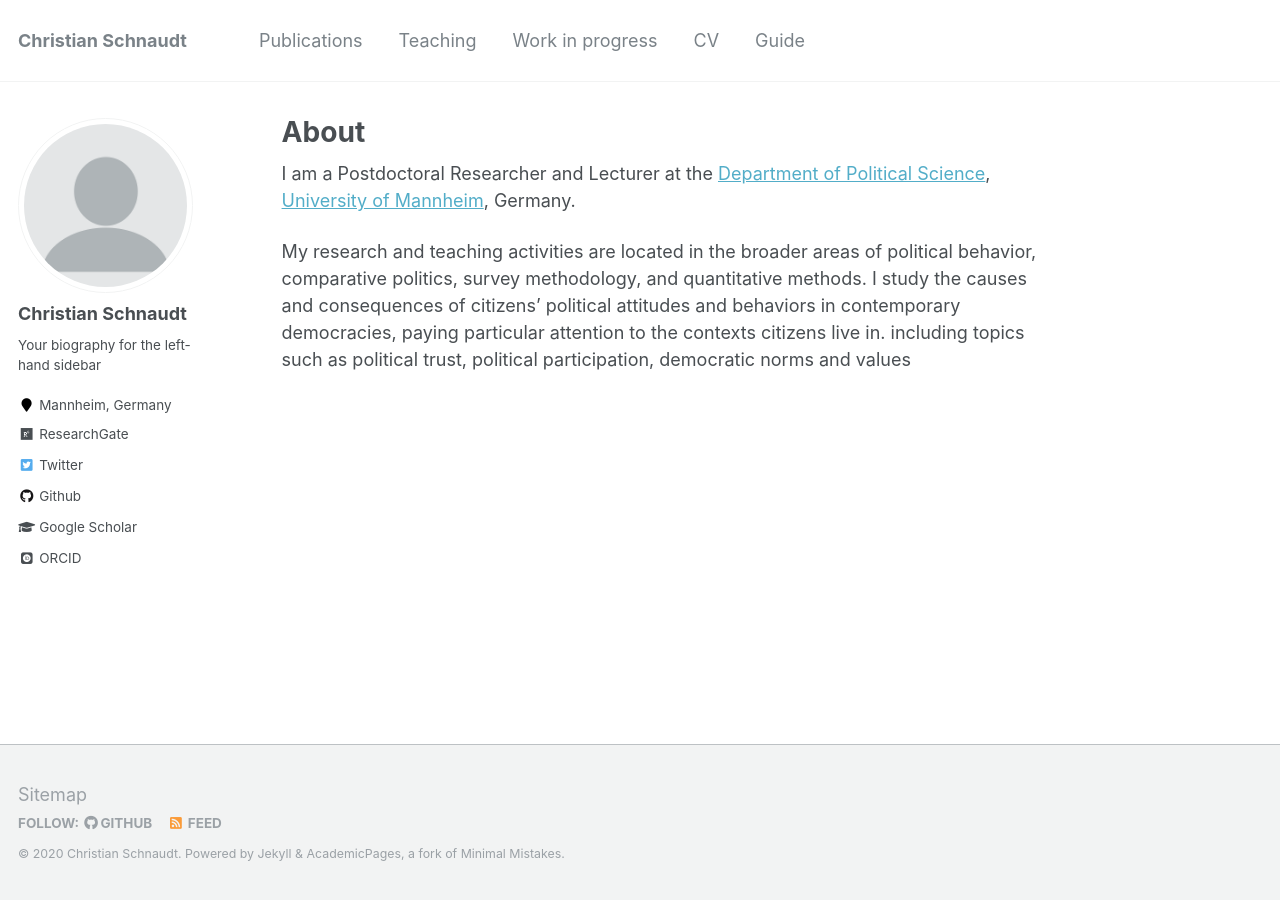
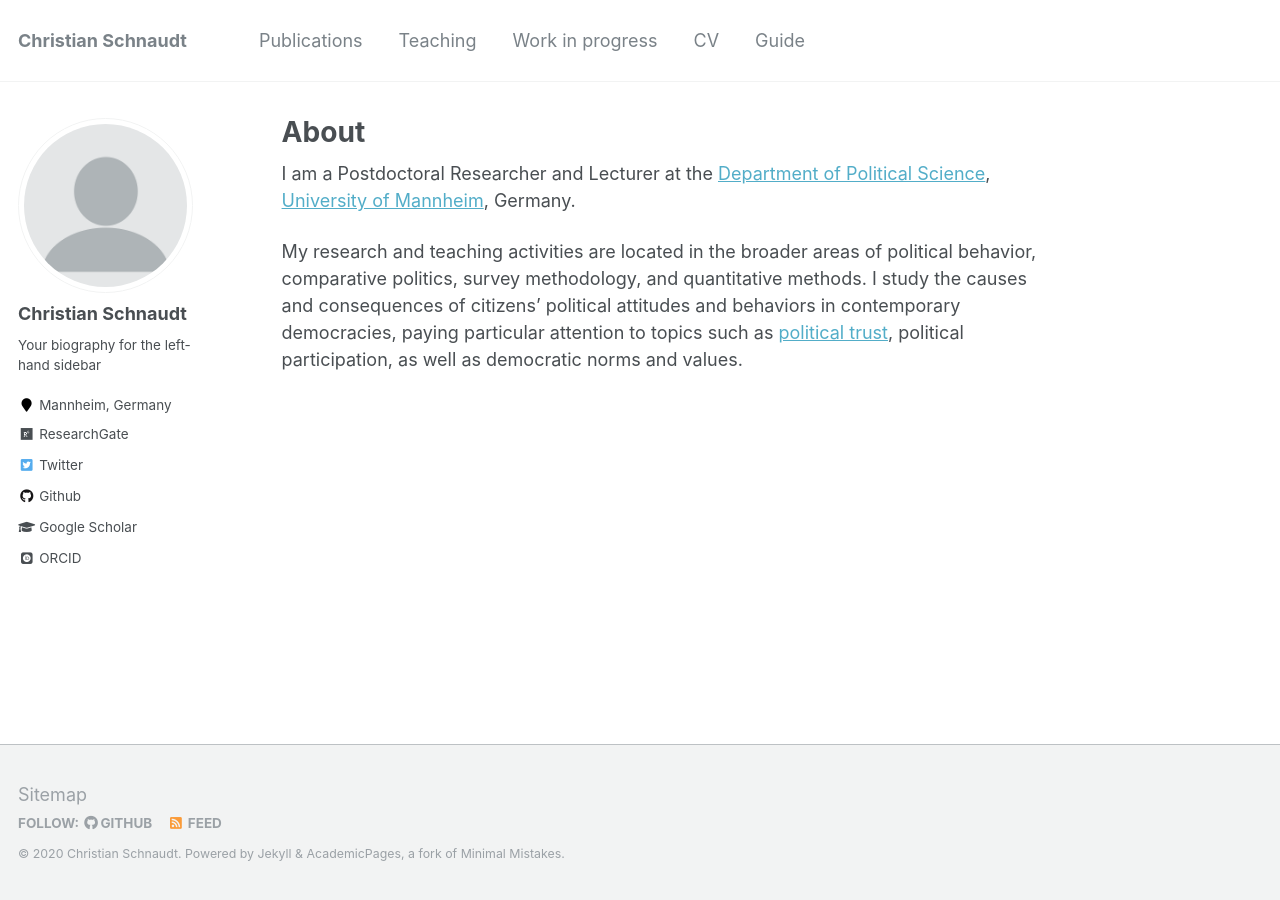
Before and after one commit to cschnaudt/cschnaudt.github.io, a Jekyll site: the page built from _pages/about.md, in a window 1280 px wide. Built offline with Jekyll 4.4.1, drawn with Linux system fonts in a browser that asks for light colours; some web fonts are replaced.

Commit message:
Update about.md

```diff
--- a/_pages/about.md
+++ b/_pages/about.md
@@ -10,4 +10,4 @@ redirect_from:
 
 I am a Postdoctoral Researcher and Lecturer at the [Department of Political Science](https://www.sowi.uni-mannheim.de/en/research/political-science/), [University of Mannheim](https://www.uni-mannheim.de/en/), Germany.
 
-My research and teaching activities are located in the broader areas of political behavior, comparative politics, survey methodology, and quantitative methods. I study the causes and consequences of citizens' political attitudes and behaviors in contemporary democracies, paying particular attention to the contexts citizens live in.   including topics such as political trust, political participation, democratic norms and values
+My research and teaching activities are located in the broader areas of political behavior, comparative politics, survey methodology, and quantitative methods. I study the causes and consequences of citizens' political attitudes and behaviors in contemporary democracies, paying particular attention to topics such as [political trust](https://www.springer.com/us/book/9783319894317), political participation, as well as democratic norms and values.
```
